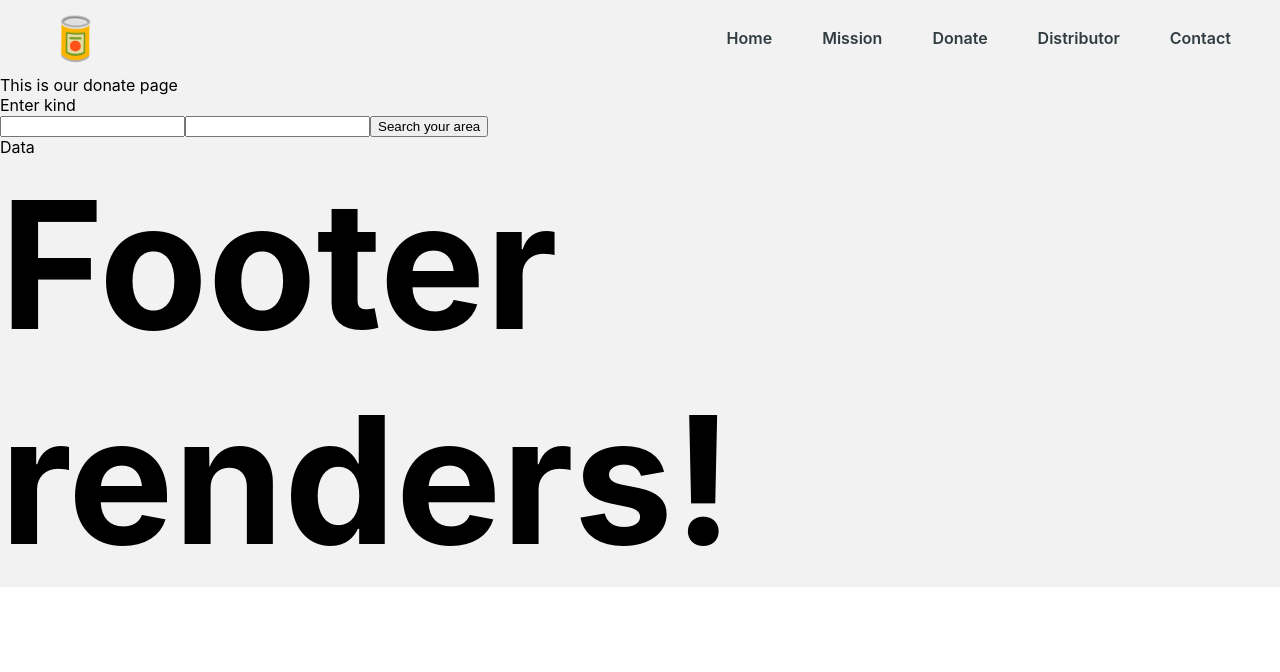
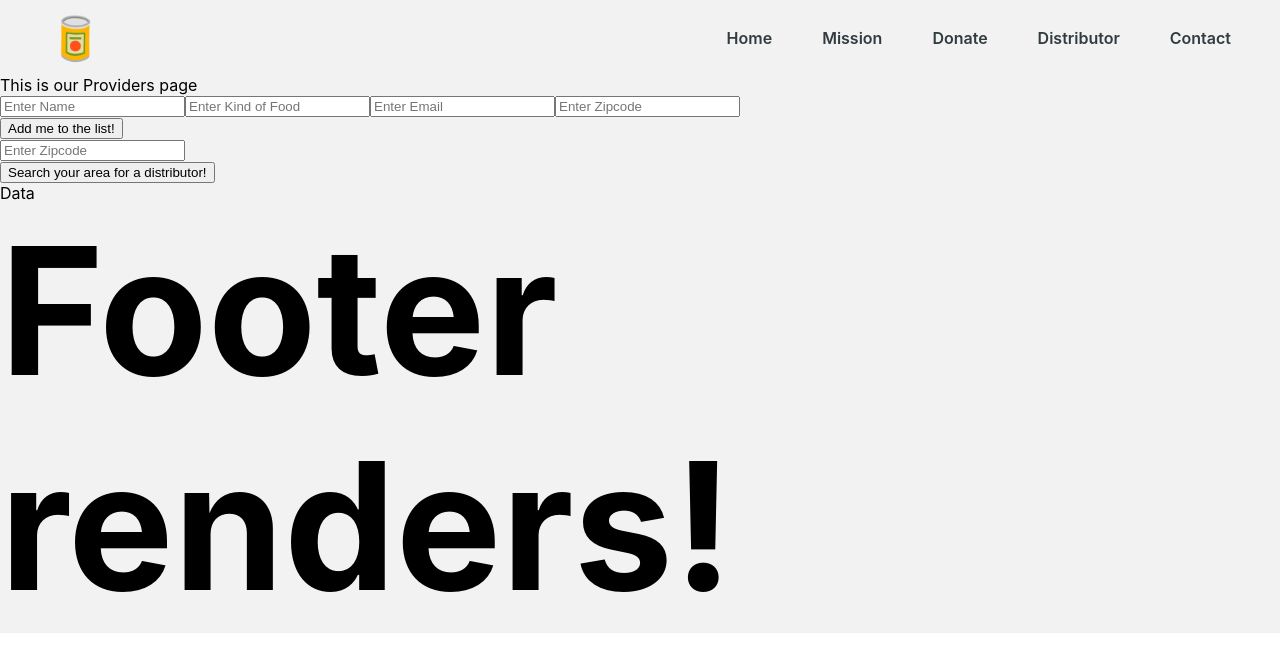
Before and after one commit to rembrandtreyes/annona, a React (Create React App) app: page /donate in a window 1280 px wide. Shown: the top 672 px of the page. Built offline with nearby package versions, Linux system fonts and the light colour scheme.

Commit message:
set up donor and distributor get/post requests

```diff
--- a/src/pages/DistributorPage.jsx
+++ b/src/pages/DistributorPage.jsx
@@ -3,10 +3,13 @@ import React, { useState, useEffect } from "react"
 import axios from "axios"
 
 const DistributorPage = () => {
+  const [name, setName] = useState("")
+  const [kind, setKind] = useState("")
+  const [email, setEmail] = useState("")
   const [zipcode, setZipcode] = useState("")
   const [listOfDistributors, setListOfDistributors] = useState([])
 
-  const handleSubmit = (zipcode) => {
+  const handleSearch = (zipcode) => {
     axios
       .get("http://localhost:9000/distributors", {
         params: {
@@ -20,18 +23,59 @@ const DistributorPage = () => {
     console.log(zipcode)
   }
 
-  // const handleChange = (event) => {
-  //   // setName(input)
-  //   console.log(event.target.value)
-  //   // setKind(kind)
-  // }
+  const handleSubmit = (name, kind, email, zipcode) => {
+    axios
+      .post("http://localhost:9000/distributors", {
+        name: name,
+        kind: kind,
+        email: email,
+        zipcode: zipcode,
+      })
+      .then((response) => {
+        console.log(response)
+      })
+  }
 
   return (
     <>
       <div>This is our distributors page</div>
-      <p>Enter kind</p>
-      <input type="text" onChange={(e) => setZipcode(e.target.value)} />
-      <button onClick={() => handleSubmit(zipcode)}>Search your area</button>
+      <div>
+        <form>
+          <input
+            type="text"
+            placeholder="Enter Name"
+            onChange={(e) => setName(e.target.value)}
+          />
+          <input
+            type="text"
+            placeholder="Enter Kind of Food"
+            onChange={(e) => setKind(e.target.value)}
+          />
+          <input
+            type="text"
+            placeholder="Enter Email"
+            onChange={(e) => setEmail(e.target.value)}
+          />
+          <input
+            type="text"
+            placeholder="Enter Zipcode"
+            onChange={(e) => setZipcode(e.target.value)}
+          />
+        </form>
+        <button onClick={() => handleSubmit(name, kind, email, zipcode)}>
+          Add me to the list!
+        </button>
+      </div>
+      <form>
+        <input
+          type="text"
+          placeholder="Enter Zipcode"
+          onChange={(e) => setZipcode(e.target.value)}
+        />
+      </form>
+      <button onClick={() => handleSearch(zipcode)}>
+        Search your area for a distributor!
+      </button>
       <div>Data</div>
       <div>{zipcode}</div>
       <div>
--- a/src/pages/DonatePage.jsx
+++ b/src/pages/DonatePage.jsx
@@ -3,37 +3,86 @@ import React, { useState, useEffect } from "react"
 import axios from "axios"
 
 const DonatePage = () => {
+  const [name, setName] = useState("")
   const [kind, setKind] = useState("")
-  const [name, setName] = useState("")
+  const [email, setEmail] = useState("")
+  const [zipcode, setZipcode] = useState("")
+  const [listOfProviders, setListOfProviders] = useState([])
 
-  const handleSubmit = (name, kind) => {
+  const handleSearch = (zipcode) => {
+    axios
+      .get("http://localhost:9000/providers", {
+        params: {
+          zipcode: zipcode,
+        },
+      })
+      .then((response) => {
+        console.log(response.data)
+        setListOfProviders(response.data.rows)
+      })
+    console.log(zipcode)
+  }
+
+  const handleSubmit = (name, kind, email, zipcode) => {
     axios
       .post("http://localhost:9000/providers", {
         name: name,
         kind: kind,
+        email: email,
+        zipcode: zipcode,
       })
       .then((response) => {
         console.log(response)
       })
-    console.log(name)
   }
-
-  // const handleChange = (event) => {
-  //   // setName(input)
-  //   console.log(event.target.value)
-  //   // setKind(kind)
-  // }
 
   return (
     <>
-      <div>This is our donate page</div>
-      <p>Enter kind</p>
-      <input type="text" onChange={(e) => setName(e.target.value)} />
-      <input type="text" onChange={(e) => setKind(e.target.value)} />
-      <button onClick={() => handleSubmit(name, kind)}>Search your area</button>
+      <div>This is our Providers page</div>
+      <div>
+        <form>
+          <input
+            type="text"
+            placeholder="Enter Name"
+            onChange={(e) => setName(e.target.value)}
+          />
+          <input
+            type="text"
+            placeholder="Enter Kind of Food"
+            onChange={(e) => setKind(e.target.value)}
+          />
+          <input
+            type="text"
+            placeholder="Enter Email"
+            onChange={(e) => setEmail(e.target.value)}
+          />
+          <input
+            type="text"
+            placeholder="Enter Zipcode"
+            onChange={(e) => setZipcode(e.target.value)}
+          />
+        </form>
+        <button onClick={() => handleSubmit(name, kind, email, zipcode)}>
+          Add me to the list!
+        </button>
+      </div>
+      <form>
+        <input
+          type="text"
+          placeholder="Enter Zipcode"
+          onChange={(e) => setZipcode(e.target.value)}
+        />
+      </form>
+      <button onClick={() => handleSearch(zipcode)}>
+        Search your area for a distributor!
+      </button>
       <div>Data</div>
-      <div>{name}</div>
-      <div>{kind}</div>
+      <div>{zipcode}</div>
+      <div>
+        {listOfProviders.map(({ name, id }) => (
+          <div key={id}>{name}</div>
+        ))}
+      </div>
     </>
   )
 }
```
